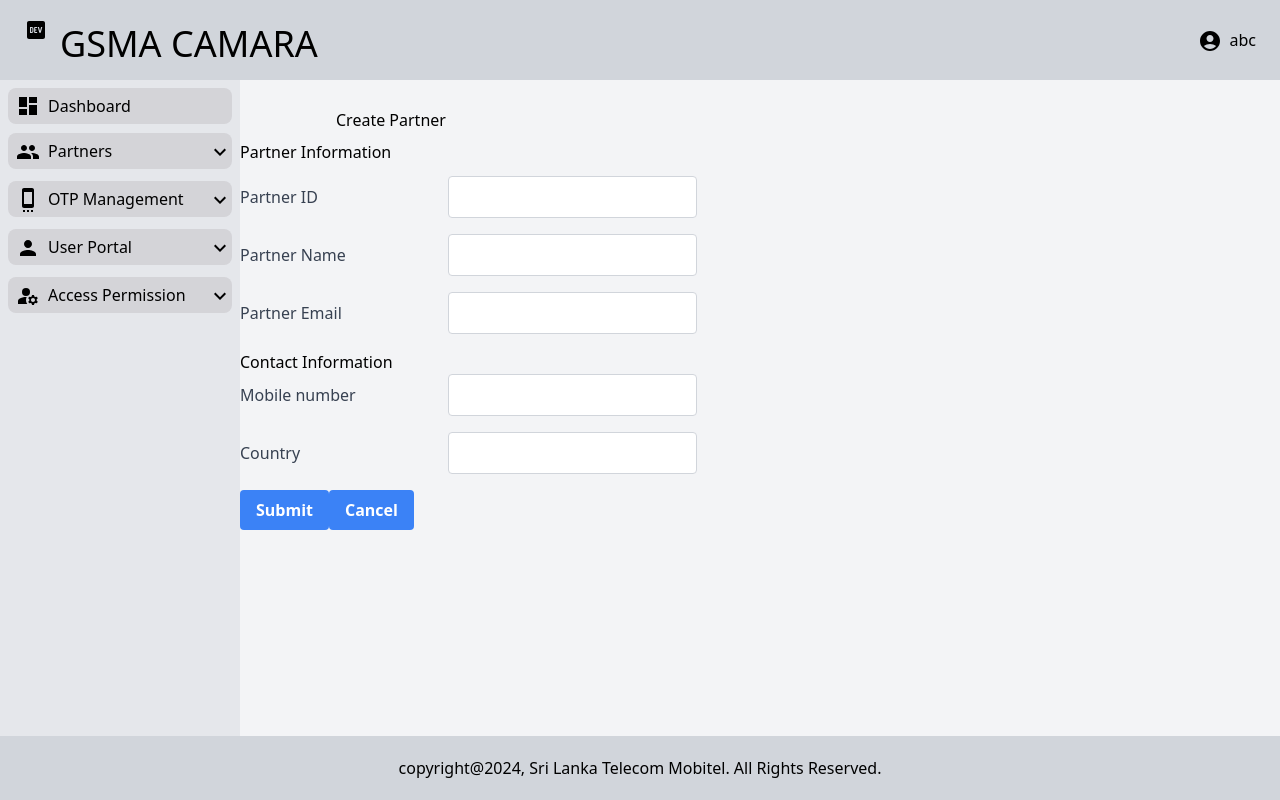
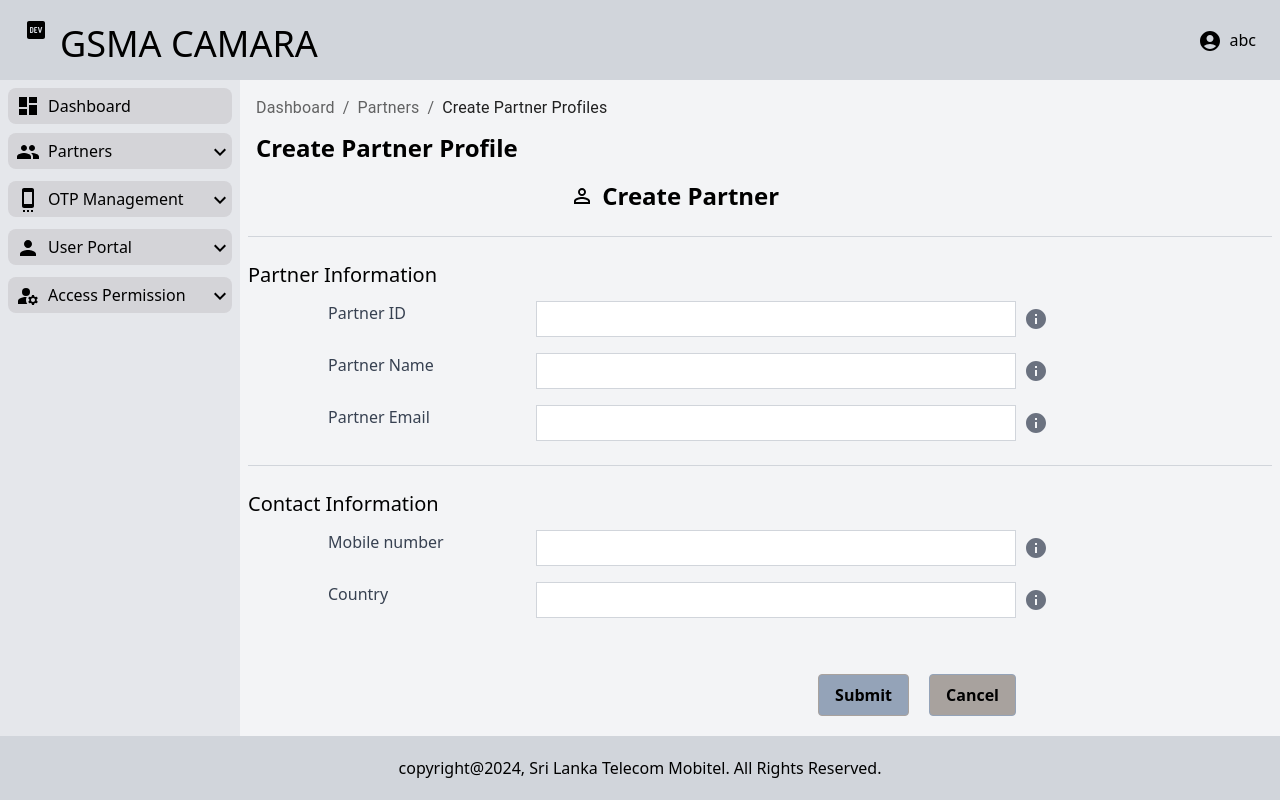
Before and after one commit to PasinduDilshan99/repo-1, a Next.js app: page /Partner/CreatePartner in a window 1280 px wide. Built offline with nearby package versions, Linux system fonts and the light colour scheme.

Commit message:
ui updates

```diff
--- a/app/Components/InputField.tsx
+++ b/app/Components/InputField.tsx
@@ -1,6 +1,5 @@
-'use client'
-
 import React from 'react';
+import InfoIcon from '@mui/icons-material/Info';
 
 interface InputFieldProps {
   label: string;
@@ -11,19 +10,22 @@ interface InputFieldProps {
 
 const InputField: React.FC<InputFieldProps> = ({ label, value, onChange, error }) => {
   return (
-    <div className="mb-4 flex items-center">
+    <div className="w-full mb-4 flex px-20">
       <div className='w-48 mr-4'>
         <label className="block text-gray-700">{label}</label>
       </div>
+      <div className="flex items-center w-2/3"> {/* Adjusted width to fill the entire container */}
         <input
-        className={`p-2 border rounded ${
-          error ? 'border-red-500' : 'border-gray-300'
+          className={`p-2 border rounde w-10/12 h-9 ${ /* Adjusted width to fill the entire container */
+            error ? 'border-red-500 ' : 'border-gray-300'
           }`}
           type="text"
           value={value}
           onChange={onChange}
         />
-      {error && <p className="text-red-500 text-sm">{error}</p>}
+        {error && <p className="text-red-500 text-sm w-40 p-1">{error}</p>}
+        <InfoIcon className="ml-2 text-gray-500 hover:bg-neutral-300" />
+      </div>
     </div>
   );
 };
--- /dev/null
+++ b/app/Components/PartnerForm.tsx
@@ -0,0 +1,109 @@
+'use client'
+import React, { useState } from 'react';
+import InputField from '../Components/InputField';
+import PermIdentityIcon from '@mui/icons-material/PermIdentity';
+import { Button, ButtonGroup } from "@nextui-org/button";
+
+const PartnerForm: React.FC = () => {
+  const [partnerId, setPartnerId] = useState('');
+  const [partnerName, setPartnerName] = useState('');
+  const [partnerEmail, setPartnerEmail] = useState('');
+  const [partnerMobileNumber, setPartnerMobileNumber] = useState('');
+  const [partnerCountry, setPartnerCountry] = useState('');
+  const [partnerNameError, setPartnerNameError] = useState('');
+  const [partnerEmailError, setPartnerEmailError] = useState('');
+  const [partnerMobileNumberError, setPartnerMobileNumberError] = useState('');
+  const [partnerCountryError, setPartnerCountryError] = useState('');
+
+  const handleSubmit = (e: React.FormEvent) => {
+    e.preventDefault();
+    if (!partnerName.trim()) {
+      setPartnerNameError('Please enter a value for Partner Name');
+    } else {
+      // Implement form submission logic here
+      setPartnerNameError('');
+      // Proceed with form submission
+    }
+    if (!partnerEmail.trim()) {
+      setPartnerEmailError('Please enter a value for Partner Email');
+    } else if (!isValidEmail(partnerEmail.trim())) {
+      setPartnerEmailError('Please enter a valid email address');
+    } else {
+      setPartnerEmailError('');
+    }
+    if (!partnerMobileNumberError.trim()) {
+      setPartnerMobileNumberError('Please enter a valid Contact Number');
+    } else {
+      setPartnerMobileNumberError('');
+    }
+    if (!partnerCountry.trim()) {
+      setPartnerCountryError('Please enter country ');
+    } else {
+      setPartnerCountryError('');
+    }
+
+  };
+
+  const isValidEmail = (email: string) => {
+    // Regular expression for validating email addresses
+    const emailRegex = /^[^\s@]+@[^\s@]+\.[^\s@]+$/;
+    return emailRegex.test(email);
+  };
+  return (
+    <div className="w-full  px-1 grid grid-cols-1 gap-4 ">
+      <div>
+        <div className='flex w-5/6 justify-center items-center'>
+          <PermIdentityIcon className="mr-2 w-12 h-12 align-middle" />
+          <h1 className="text-2xl font-bold">Create Partner</h1>
+        </div>
+        <form className="w-full" onSubmit={handleSubmit}>
+          <hr className="border-gray-300 w-full mt-6 mb-6" />
+          <div className="mb-3 text-xl underline-color-black underline-offset-1">Partner Information</div>
+          <InputField
+            label="Partner ID"
+            value={partnerId}
+            onChange={(e: { target: { value: React.SetStateAction<string> } }) => setPartnerId(e.target.value)}
+            error={''}
+          />
+          <InputField
+            label="Partner Name"
+            value={partnerName}
+            onChange={(e: { target: { value: React.SetStateAction<string> } }) => setPartnerName(e.target.value)}
+            error={partnerNameError} // Pass the error state to indicate errors
+          />
+
+          <InputField
+            label="Partner Email"
+            value={partnerEmail}
+            onChange={(e: { target: { value: React.SetStateAction<string> } }) => setPartnerEmail(e.target.value)}
+            error={partnerEmailError}
+          />
+          <hr className="border-gray-300 w-full mt-6 mb-6" /> {/* Horizontal line */}
+          <div className="mb-3 text-xl underline-color-black underline-offset-1">Contact Information</div>
+          <InputField
+            label="Mobile number"
+            value={partnerMobileNumber}
+            onChange={(e: { target: { value: React.SetStateAction<string> } }) => setPartnerMobileNumber(e.target.value)}
+            error={partnerMobileNumberError}
+          />
+          <InputField
+            label="Country"
+            value={partnerCountry}
+            onChange={(e: { target: { value: React.SetStateAction<string> } }) => setPartnerCountry(e.target.value)}
+            error={partnerCountryError}
+          />
+          <div className="flex justify-end w-9/12 py-10 ">
+            <div className='place-content-end '>
+              <button onClick={handleSubmit}  className="bg-slate-400 hover:bg-transparent text-black-800 font-semibold hover:text-bslack py-2 px-4 border border-stone-400 hover:border-slate-700 rounded">Submit</button>
+            </div>
+            <div className='pl-5'>
+              <button className="bg-stone-400 hover:bg-transparent text-black-800 font-semibold hover:text-black py-2 px-4 border border-slate-400 hover:border-slate-700 rounded">Cancel</button>
+            </div>
+          </div>
+        </form>
+      </div>
+    </div>
+  );
+};
+
+export default PartnerForm;
--- a/app/Partner/CreatePartner/page.tsx
+++ b/app/Partner/CreatePartner/page.tsx
@@ -1,68 +1,37 @@
-'use client'
-import React, { useState } from 'react';
-import InputField from '../../Components/InputField';
-import Button from '../../Components/Button';
+import React from 'react';
+import PartnerForm from '../../Components/PartnerForm';
+import Link from 'next/link';
+import { Breadcrumbs, Typography } from '@mui/material';
+import {Button, ButtonGroup} from "@nextui-org/button";
 
-const CreatePartnerPage: React.FC = () => {
-  const [partnerId, setPartnerId] = useState('');
-  const [partnerName, setPartnerName] = useState('');
-  const [partnerEmail, setPartnerEmail] = useState('');
-  const [partnerMobileNumber, setPartnerMobileNumber] = useState('');
-  const [partnerCountry, setPartnerCountry] = useState('');
-  // Add states for other input fields here
-
-  const handleSubmit = (e: React.FormEvent) => {
-    e.preventDefault();
-    // Implement form submission logic here
+const CreatePartnerProfilePage = () => {
+  const handleSubmit = (partnerData: any) => {
+    // Submit partner data to backend
+    console.log('Partner data:', partnerData);
+    // You can use Axios or Fetch API to make a POST request to your backend endpoint
   };
 
   return (
-    <div className='my-5 place-content-center'>
-      <div className='my-2 ml-24'>
-      <h1>Create Partner</h1>
+   <main className="flex-1 flex flex-col bg-gray-100 transition duration-500 ease-in-out overflow-y-auto p-1">
+    <div className='p-3 justify-betweens'>
+    <Breadcrumbs aria-label="breadcrumb" >
+        <Link color="inherit" href="/">
+          Dashboard
+        </Link>
+        <Link color="inherit" href="/">
+          Partners
+        </Link>
+        <Typography color="text.primary">Create Partner Profiles</Typography>
+      </Breadcrumbs>
       </div>
-      <div className='mb-3'>
-      <h1>Partner Information</h1>
+      <h1 className="text-2xl font-bold mb-4 pl-3">Create Partner Profile</h1>
+      <div className='flex '>
+      <div className=" flex justify-center w-full">
+        <PartnerForm />
+        </div>
       </div>
-      <form onSubmit={handleSubmit}>
-       <InputField
-          label="Partner ID"
-          value={partnerId}
-          onChange={(e) => setPartnerId(e.target.value)}
-          error={""}
-        />
-        <InputField
-          label="Partner Name"
-          value={partnerName}
-          onChange={(e) => setPartnerName(e.target.value)}
-          error={""}
-        />
-        <InputField
-          label="Partner Email"
-          value={partnerEmail}
-          onChange={(e) => setPartnerEmail(e.target.value)}
-          error={""}
-        />
-        <div className='5'>Contact Information</div>
-        <InputField
-          label="Mobile number"
-          value={partnerMobileNumber}
-          onChange={(e) => setPartnerMobileNumber(e.target.value)}
-          error={""}
-        />
-        <InputField
-          label="Country"
-          value={partnerCountry}
-          onChange={(e) => setPartnerCountry(e.target.value)}
-          error={""}
-        />
-        <div>
-          <Button type="submit">Submit</Button>
-          <Button type="button" onClick={() => {}}>Cancel</Button>
-        </div>
-      </form>
-    </div>
+    </main>
   );
 };
 
-export default CreatePartnerPage;
+export default CreatePartnerProfilePage;
--- a/app/layout.tsx
+++ b/app/layout.tsx
@@ -26,7 +26,7 @@ export default function RootLayout({
         <Header username={username} />
         <div className=" flex flex-row flex-1 ease-in-out overflow-y-auto">
           <SideBar />
-          <div className="">{children}</div>
+          <div className="w-full">{children}</div>
         </div>
         <Footer />
       </div>
--- a/package.json
+++ b/package.json
@@ -15,10 +15,13 @@
     "@mui/icons-material": "^5.15.15",
     "@mui/material": "^5.15.15",
     "@mui/material-nextjs": "^5.15.11",
+    "@nextui-org/button": "^2.0.31",
     "@nextui-org/dropdown": "^2.1.23",
+    "@react-navigation/native": "^6.1.17",
     "next": "14.2.2",
     "react": "^18",
-    "react-dom": "^18"
+    "react-dom": "^18",
+    "react-native-navigation-container": "^1.0.6"
   },
   "devDependencies": {
     "@types/node": "^20",
```
Also changed, not shown: 1 other file (tests, documents, lock files or other folders). Lines whose indentation alone changed are shown as unchanged.
